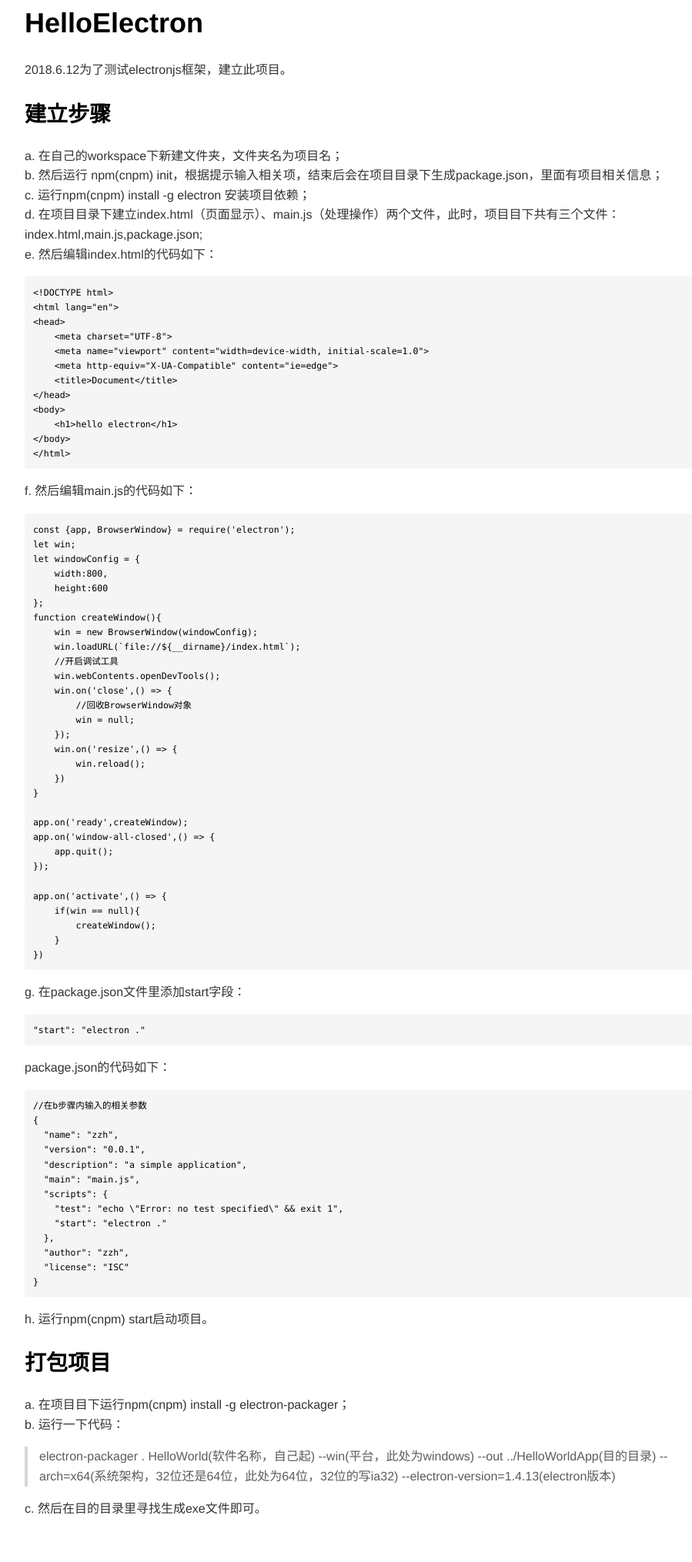
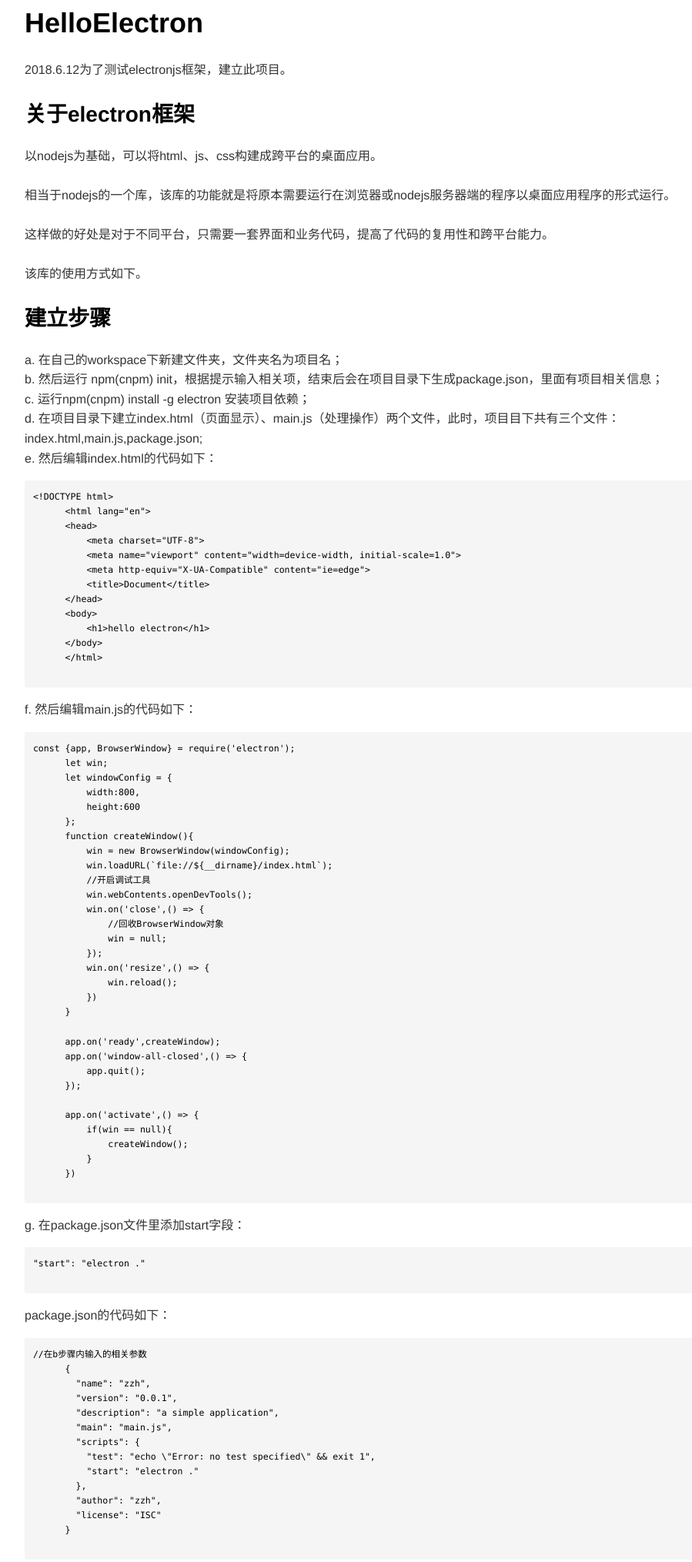
Before and after one commit to albertolei/HelloElectron, a website: page readme.html in a window 1280 px wide. Shown: the part 60-2089 px from the top of the page at 77% size, without its empty margins (151-1050 px from the left). Drawn offline with nearby package versions, Linux system fonts and the light colour scheme.

Commit message:
更新readme文档

```diff
--- a/readme.html
+++ b/readme.html
@@ -1,22 +1,10 @@
 <!DOCTYPE html>
   <html>
     <head>
-      <title>readme</title>
+      <title>README</title>
       <meta charset="utf-8">
       <meta name="viewport" content="width=device-width, initial-scale=1.0">
-
       <link rel="stylesheet" href="file:///C:\Users\3132\.vscode\extensions\shd101wyy.markdown-preview-enhanced-0.3.5\node_modules\@shd101wyy\mume\dependencies\katex\katex.min.css">
-
-
-
-
-
-
-
-
-
-
-
       <style>
       /**
  * prism.js Github theme based on GitHub's theme.
@@ -217,6 +205,12 @@
       <h1 class="mume-header" id="helloelectron">HelloElectron</h1>
 
       <p>2018.6.12为了测试electronjs框架，建立此项目。</p>
+      <h2 class="mume-header" id="%E5%85%B3%E4%BA%8Eelectron%E6%A1%86%E6%9E%B6">关于electron框架</h2>
+
+      <p>以nodejs为基础，可以将html、js、css构建成跨平台的桌面应用。<br><br>
+      相当于nodejs的一个库，该库的功能就是将原本需要运行在浏览器或nodejs服务器端的程序以桌面应用程序的形式运行。<br><br>
+      这样做的好处是对于不同平台，只需要一套界面和业务代码，提高了代码的复用性和跨平台能力。<br><br>
+      该库的使用方式如下。</p>
       <h2 class="mume-header" id="%E5%BB%BA%E7%AB%8B%E6%AD%A5%E9%AA%A4">建立步骤</h2>
 
       <p>a. 在自己的workspace下新建文件夹，文件夹名为项目名；<br>
@@ -286,8 +280,8 @@
       </code></pre><p>h. 运行npm(cnpm) start启动项目。</p>
       <h2 class="mume-header" id="%E6%89%93%E5%8C%85%E9%A1%B9%E7%9B%AE">打包项目</h2>
 
-<p>a. 在项目目下运行npm(cnpm) install -g electron-packager；<br>
-b. 运行一下代码：</p>
+      <p>a. 在项目目下运行npm(cnpm) install -g electron-packager；<br><br>
+      b. 运行以下代码：</p>
       <blockquote>
       <p>electron-packager . HelloWorld(软件名称，自己起) --win(平台，此处为windows) --out ../HelloWorldApp(目的目录) --arch=x64(系统架构，32位还是64位，此处为64位，32位的写ia32)  --electron-version=1.4.13(electron版本)</p>
       </blockquote>
```
Also changed, not shown: readme.md. Lines whose indentation alone changed are shown as unchanged.
